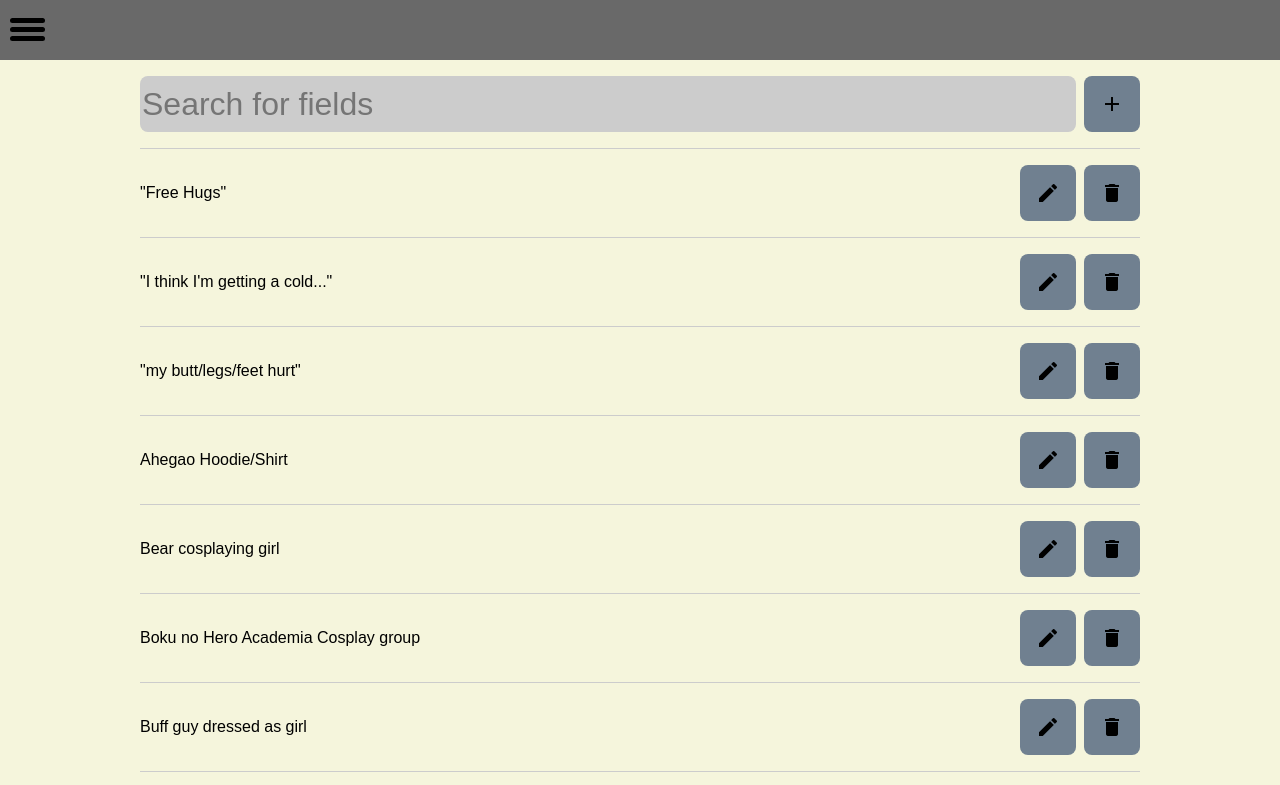
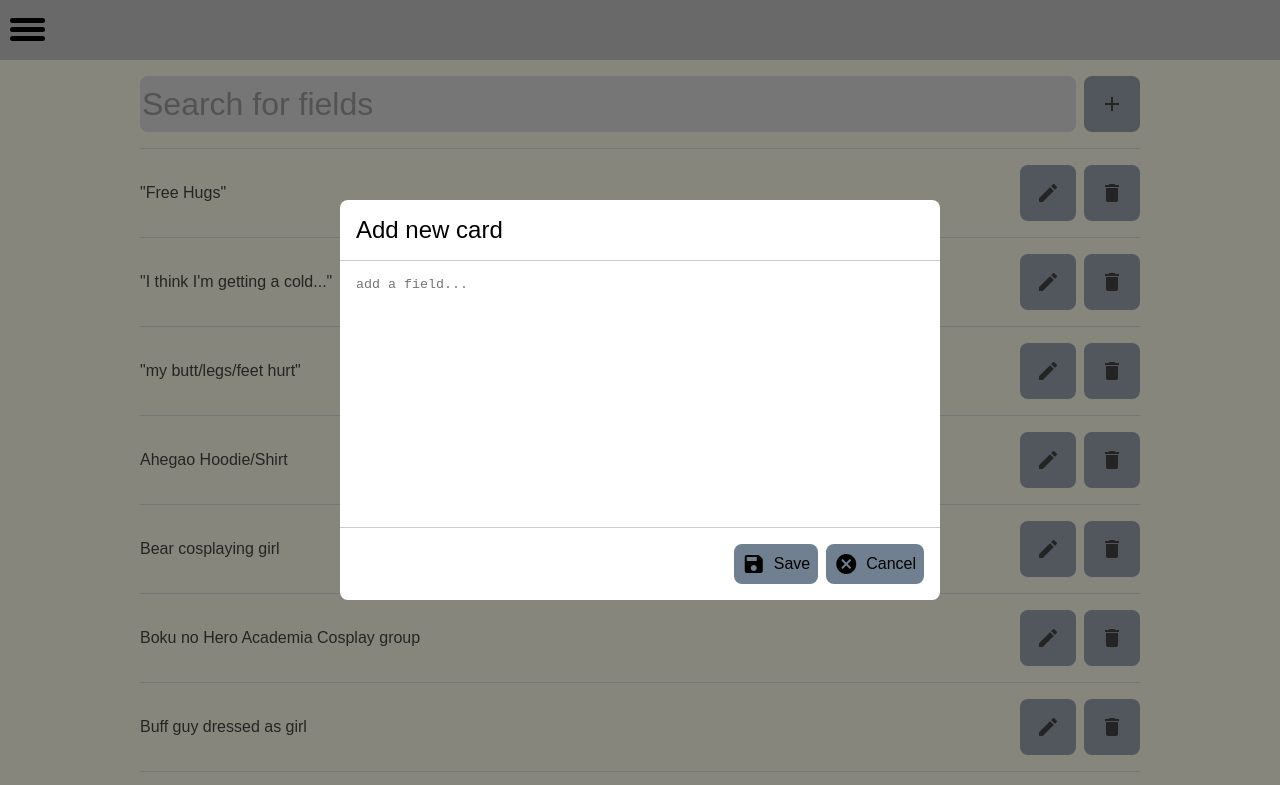
Before and after one commit to Rankarusu/ConventionBingo, a plain HTML site: page edit.html in a window 1280 px wide. Both pictures are taken after a click on the link "add". Shown: the top 785 px of the page. Drawn offline with Linux system fonts and the light colour scheme.

Commit message:
added functionality for new card button

```diff
--- a/edit.html
+++ b/edit.html
@@ -58,7 +58,7 @@
     </div>
     <div class="modal" id="edit-modal">
       <div class="modal-header">
-        <span data-modal-header>Edit</span>
+        <span data-modal-header></span>
       </div>
       <div class="modal-content">
         <textarea maxlength="100" placeholder="add a field..." data-text-input></textarea>
--- a/script.js
+++ b/script.js
@@ -19,6 +19,7 @@ function toggleSidebar() {
 
 const modal = document.querySelector("#edit-modal");
 const dimmer2 = document.querySelector("#screen-dim2");
+const modalHeader = modal.querySelector("[data-modal-header]");
 const modalText = modal.querySelector("[data-text-input]");
 const savebtn = modal.querySelector("[data-save]");
 
@@ -27,8 +28,12 @@ function toggleModal() {
   modal.classList.toggle("show");
 }
 
+function save(element, text) {
+  element.querySelector("[data-text]").textContent = text;
+}
+
 function editCard(element, text) {
-
+  modalHeader.innerHTML = "Edit";
   modalText.value = text;
   toggleModal(); //show
 
@@ -38,8 +43,16 @@ function editCard(element, text) {
   };
 }
 
-function save(element, text) {
-  element.querySelector("[data-text]").textContent = text;
+function addNewCard() {
+  modalHeader.innerHTML = "Add new card";
+  modalText.value = modalText.value;
+  toggleModal(); //show
+
+  savebtn.onclick = () => {
+    createCard(modalText.value);
+    toggleModal(); //hide
+  };
+  //we probably want to call the initial creation thing again to sort the cards.
 }
 
 
@@ -47,7 +60,6 @@ function save(element, text) {
 /******************************** SEARCHBAR ********************************/
 
 const fieldTemplate = document.querySelector("[field-template]");
-const cardsContainer = document.querySelector("[data-cards-container]");
 const searchInput = document.querySelector("[data-search]");
 
 let fields = []
@@ -65,11 +77,21 @@ searchInput.addEventListener("input", (e) => {
 
 
 /******************************** CARD CREATION ********************************/
+
+const cardsContainer = document.querySelector("[data-cards-container]");
+
+
+//reading json data and creating fields
+//we should chekc how to put this in localstorage and then read it from there.
 fetch("./data/fields.json")
   .then(res => res.json())
   .then(data => {
     fields = data["fields"].sort((a, b) => a.localeCompare(b, 'en', { sensitivity: 'base' })).map(field => {
+      createCard(field);
+    });
+  });
 
+function createCard(field) {
   const card = fieldTemplate.content.cloneNode(true).children[0];
   let cardText = card.querySelector("[data-text]");
   const delbtn = card.querySelector("[data-delete]");
@@ -89,5 +111,4 @@ fetch("./data/fields.json")
   return {
     text: field, element: card
   }
-    });
-  });
+}
```
Also changed, not shown: index.html (+1 -1 lines). Lines whose indentation alone changed are shown as unchanged.
